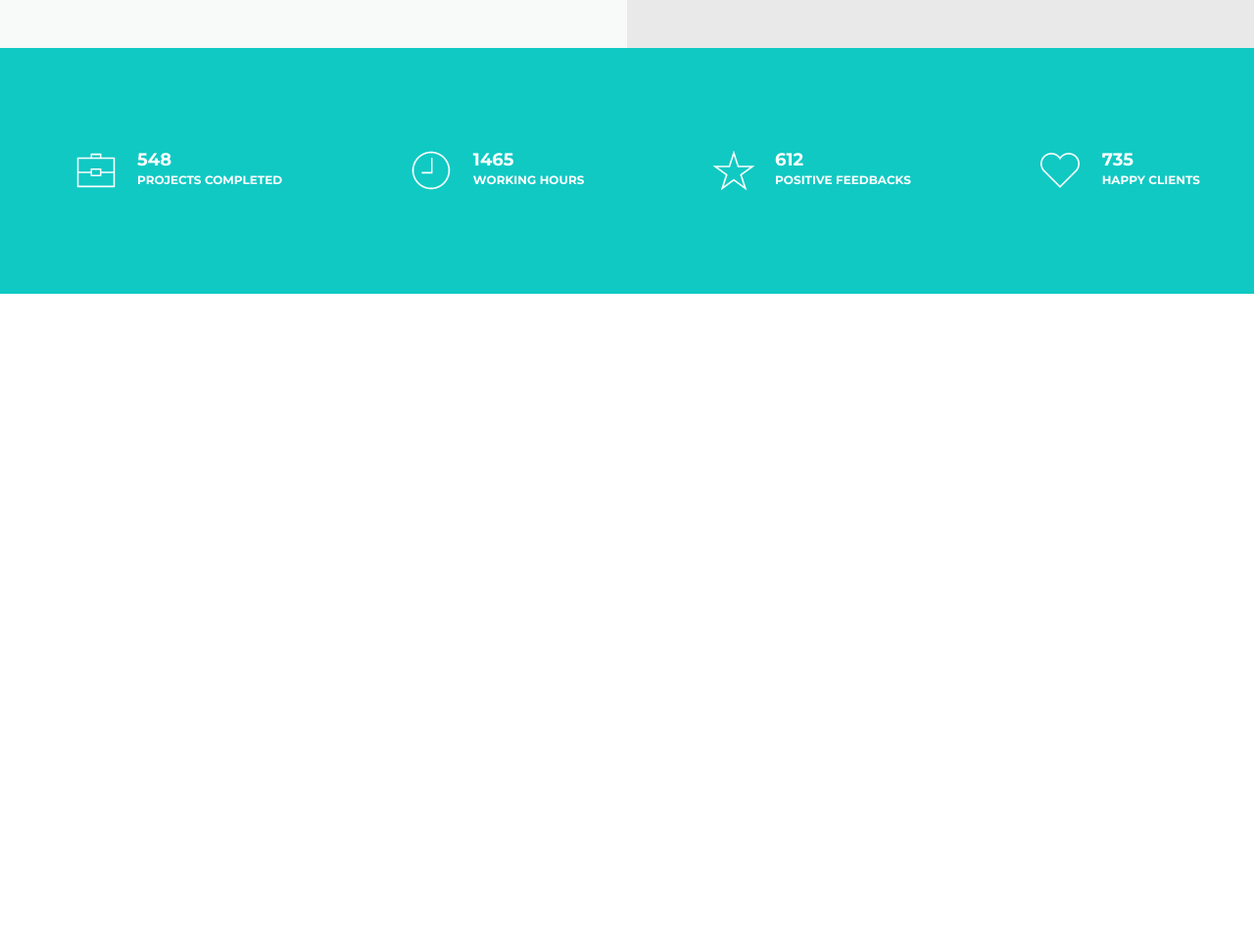
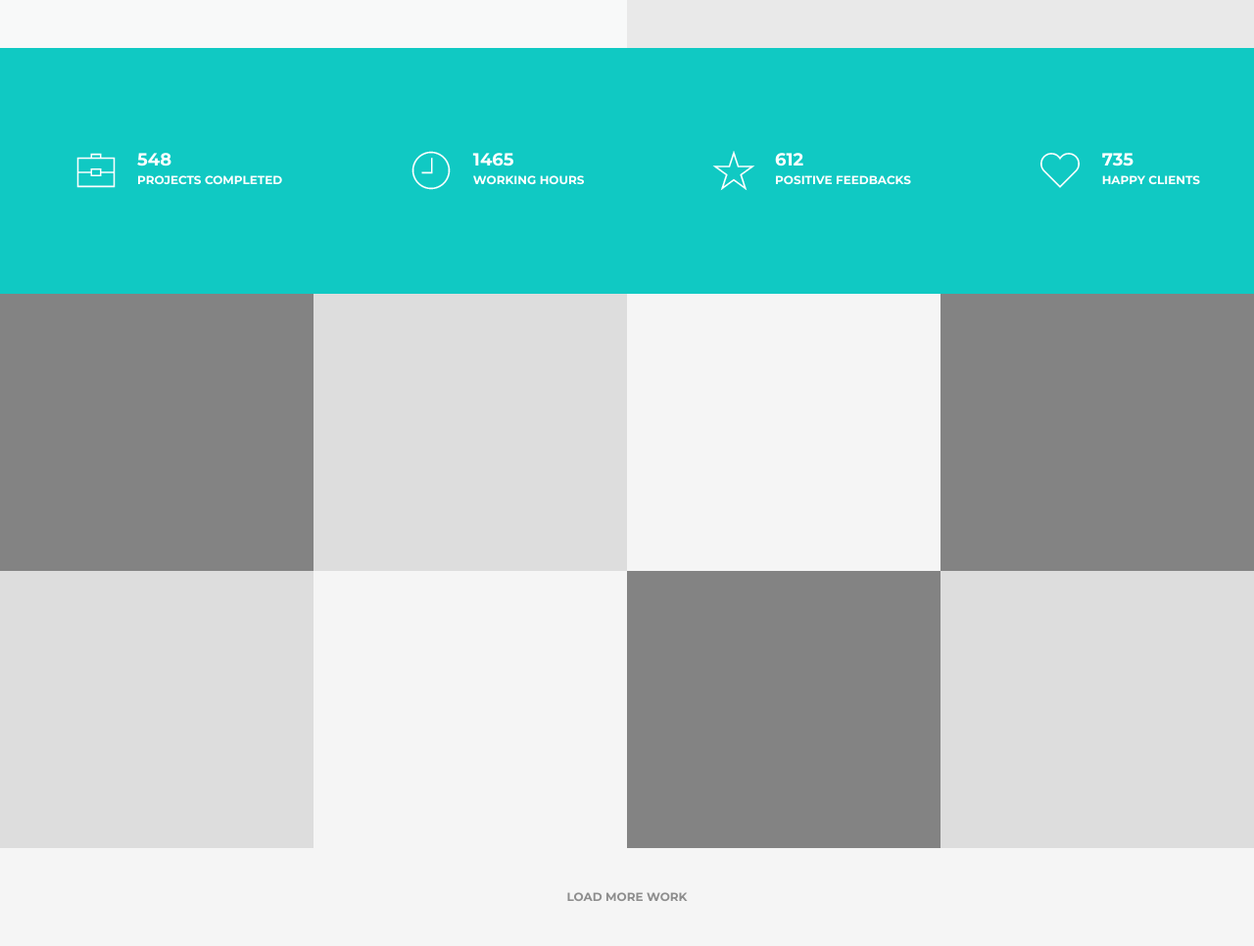
Before and after one commit to Verruckterdrachen/Piroll, a website: page #src/index.html in a window 1280 px wide. Shown: the part 1750-2716 px from the top of the page at 98% size. Before the commit the page ends 2050 px from the top, so only its background shows below. Drawn offline with nearby package versions, Linux system fonts and the light colour scheme; files that its build step writes are made by us from their sources; files whose address does not match are found by name.

Commit message:
feat: add page work

```diff
--- a/#src/index.html
+++ b/#src/index.html
@@ -86,6 +86,22 @@
             </div>
           </div>
         </section>
+        <div class="work page-work">
+          <div class="work__row">
+            <div class="work__column _ibg"></div>
+            <div class="work__column _ibg"></div>
+            <div class="work__column _ibg"></div>
+            <div class="work__column _ibg"></div>
+            <div class="work__column _ibg"></div>
+            <div class="work__column _ibg"></div>
+            <div class="work__column _ibg"></div>
+            <div class="work__column _ibg"></div>
+          </div>
+          <div class="page-work__load">
+           <a href="" class="page-work__link">Load more work</a>
+          </div>
+        </div>
+
 			</main>
 			@@include('_footer.html',{})
 		</div>
--- a/#src/scss/home.scss
+++ b/#src/scss/home.scss
@@ -56,8 +56,8 @@
     @media (min-width:$md3+px){
       padding-right: 85/585 * 100%;
     }
-    padding-top: 30px;
-    padding-bottom: 30px;
+    padding-top: 40px;
+    padding-bottom: 40px;
   }
   &__title {
     margin: 0px 0px 28px 0px;
@@ -100,4 +100,31 @@
     }
   }
 }
+//============================================================================
+.page-work {
+  &__load {
+    min-height: 100px;
+    display: flex;
+    justify-content: center;
+    align-items: center;
+    text-align: center;
+    background-color: $grayLightColor;
+    @media (max-width:$md3+px){
+      min-height: 70px;
+    }
+  }
+  &__link {
+    font-size: 12px;
+    color: #8e8e8e;
+    text-transform: uppercase;
+    transition: color 0.3s ease 0s;
+    @media (any-hover: hover){
+      &:hover{
+        color: $mainColor;
+      }
+    }
+  }
+}
+//============================================================================
+
 //====================================================================================================
--- a/#src/scss/style.scss
+++ b/#src/scss/style.scss
@@ -25,7 +25,7 @@ $fontSize: 16;
 
 //<ПЕРЕМЕННЫЕ>==========================================================================================================
 $minWidth: 320px;
-$maxWidth: 1920;
+$maxWidth: 1356;
 $maxWidthContainer: 1200;
 $md1: $maxWidthContainer + 12;
 $md2: 991.98;
@@ -90,6 +90,16 @@ body {
 .page {
 	flex: 1 1 auto;
 }
+.section {
+  @include adaptiv-value("padding-top", 90, 40, 1);
+  @include adaptiv-value("padding-bottom", 90, 40, 1);
+}
+.body {
+  text-align: center;
+  *:last-child{
+   margin-bottom: 0;
+  }
+}
 //===================================================================================================================================
 .half-block {
   &__container {
@@ -150,4 +160,77 @@ body {
     text-transform: uppercase;
   }
 }
+//============================================================================
+.work {
+  &__row {
+    display: flex;
+    flex-wrap: wrap;
+    :nth-child(1) {
+      background-color: #838383;
+    }
+    :nth-child(2) {
+      background-color: #dddddd;
+    }
+    :nth-child(3) {
+      background-color: $grayLightColor;
+    }
+    :nth-child(4) {
+      background-color: #838383;
+    }
+    :nth-child(5) {
+      background-color: #dddddd;
+    }
+    :nth-child(6) {
+      background-color: $grayLightColor;
+    }
+    :nth-child(7) {
+      background-color: #838383;
+    }
+    :nth-child(8) {
+      background-color: #dddddd;
+    }
+  }
+  &__column {
+    flex: 0 0 25%;
+    padding: 0px 0px 300/1356 * 100% 0px;
+    @media (max-width:$md2+px){
+      flex: 0 0 50%;
+      padding: 0px 0px 600/1356 * 100% 0px;
+    }
+    @media (max-width:590px){
+      flex: 0 0 100%;
+      padding: 0px 0px 1200/1356 * 100% 0px;
+    }
+    img{max-width: 100%;}
+    cursor: pointer;
+    position: relative;
+    &::after{
+      content:'';
+      position: absolute;
+      width: 100%;
+      height: 100%;
+      top: 0;
+      left: 0;
+      opacity: 0;
+      visibility: hidden;
+      transition: all 0.3s ease 0s;
+      background: rgba(37, 37, 37, 0.8) url('../img/works/work_h.png') center no-repeat;
+      background-size: 48/341 * 100%;
+    }
+    &_primary {
+      &::after{
+        background: rgba(16, 201, 195, 0.85) url('../img/works/work_h.png') center no-repeat;
+        background-size: 48/341 * 100%;
+      }
+    }
+    @media (any-hover: hover){
+      &:hover{
+        &::after {
+          opacity: 1;
+          visibility: visible;
+        }
+      }
+    }
+  }
+}
 //</ОСНОВНОЙ БЛОК>====================================================================================================
--- a/#src/scss/ui.scss
+++ b/#src/scss/ui.scss
@@ -1,14 +1,4 @@
 //<ОСНОВНОЙ БЛОК>====================================================================================================
-.section {
-  @include adaptiv-value("padding-top", 90, 40, 1);
-  @include adaptiv-value("padding-bottom", 90, 40, 1);
-}
-.body {
-  text-align: center;
-  *:last-child{
-   margin-bottom: 0;
-  }
-}
 .title {
   color: inherit;
   font-size: 30px;
```
Also changed, not shown: Piroll/index.html (+16 -0 lines), #src/img/works/work_h.png (added), Piroll/css/style.min.css, Piroll/img/works/work_h.png (added).
